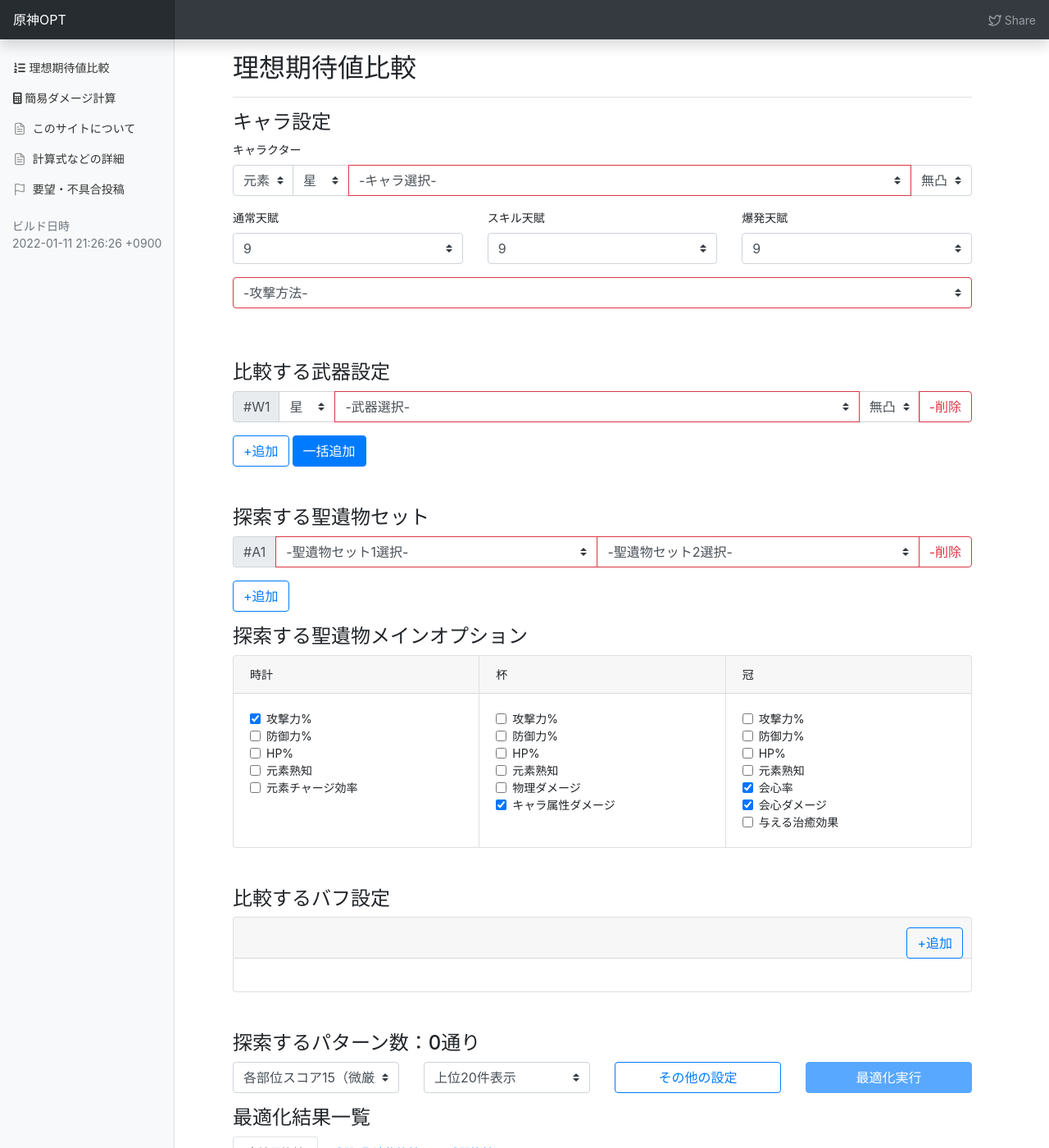
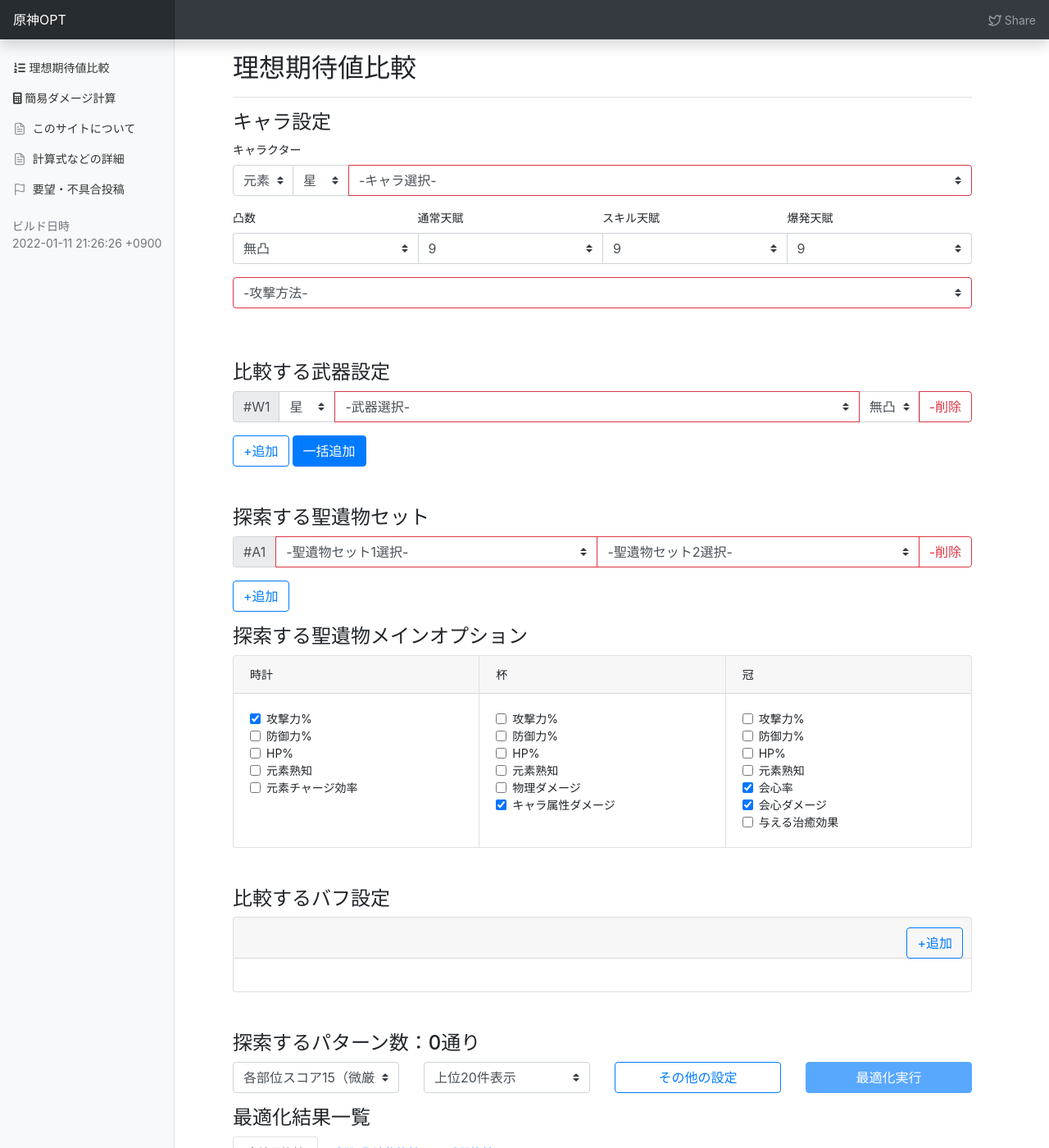
Before and after one commit to k3kaimu/genshinopt, a Jekyll site: the page built from index.html, in a window 1280 px wide and 1400 px high. Shown: the whole window at 82% size. Built offline with Jekyll 4.4.1, drawn with Linux system fonts in a browser that asks for light colours; nearby versions of some CDN libraries; the list of posts is cut into pages by our own code.

Commit message:
update index

```diff
--- a/_includes/ui/character_selector.html
+++ b/_includes/ui/character_selector.html
@@ -26,7 +26,7 @@
                         css: {'border-danger': selected() == undefined}",
                         class="custom-select" aria-label="キャラクター選択">
     </select>
-    <div class="input-group-append">
+    <!-- <div class="input-group-append">
       <select class="custom-select" aria-label="凸数" data-bind="value: viewModel().constell">
         <option value="0">無凸</option>
         <option value="1">1凸</option>
@@ -36,25 +36,37 @@
         <option value="5">5凸</option>
         <option value="6">6凸</option>
       </select>
-    </div>
+    </div> -->
   </div>
 </div>
 
 <div class="mb-3">
-  <div class="row" data-bind="with: viewModel()">
-    <div class="col-4">
-      <label for="select-talent-normal">通常天賦</label>
-      <select class="custom-select" aria-label="通常天賦" data-bind="value: normalRank, options: [...Array(maxNormalTalentRank()).keys()].map(i => i + 1)">
+  <div class="row no-gutters form-prepend " data-bind="with: viewModel()">
+    <div class="col">
+      <label>凸数</label>
+      <select class="custom-select rounded-left-only border-right-0" aria-label="凸数" data-bind="value: constell">
+        <option value="0">無凸</option>
+        <option value="1">1凸</option>
+        <option value="2">2凸</option>
+        <option value="3">3凸</option>
+        <option value="4">4凸</option>
+        <option value="5">5凸</option>
+        <option value="6">6凸</option>
       </select>
     </div>
-    <div class="col-4">
-      <label for="select-talent-normal">スキル天賦</label>
-      <select class="custom-select" aria-label="スキル天賦" data-bind="value: skillRank, options: [...Array(maxSkillTalentRank()).keys()].map(i => i + 1)">
+    <div class="col">
+      <label>通常天賦</label>
+      <select class="custom-select rounded-0 border-right-0" aria-label="通常天賦" data-bind="value: normalRank, options: [...Array(maxNormalTalentRank()).keys()].map(i => i + 1)">
       </select>
     </div>
-    <div class="col-4">
-      <label for="select-talent-normal">爆発天賦</label>
-      <select class="custom-select" aria-label="爆発天賦" data-bind="value: burstRank, options: [...Array(maxBurstTalentRank()).keys()].map(i => i + 1)">
+    <div class="col">
+      <label>スキル天賦</label>
+      <select class="custom-select rounded-0" aria-label="スキル天賦" data-bind="value: skillRank, options: [...Array(maxSkillTalentRank()).keys()].map(i => i + 1)">
+      </select>
+    </div>
+    <div class="col">
+      <label>爆発天賦</label>
+      <select class="custom-select rounded-right-only border-left-0" aria-label="爆発天賦" data-bind="value: burstRank, options: [...Array(maxBurstTalentRank()).keys()].map(i => i + 1)">
       </select>
     </div>
   </div>
--- a/css/main.css
+++ b/css/main.css
@@ -11,6 +11,22 @@ body {
 
 h4 > a > .feather {
     vertical-align: baseline;
+}
+
+
+.rounded-right-only {
+    border-top-left-radius: 0!important;
+    border-bottom-left-radius: 0!important;
+    border-top-right-radius: 0.25rem!important;
+    border-bottom-right-radius: 0.25rem!important;
+}
+
+
+.rounded-left-only {
+    border-top-left-radius: 0.25rem!important;
+    border-bottom-left-radius: 0.25rem!important;
+    border-top-right-radius: 0!important;
+    border-bottom-right-radius: 0!important;
 }
 
 
```
